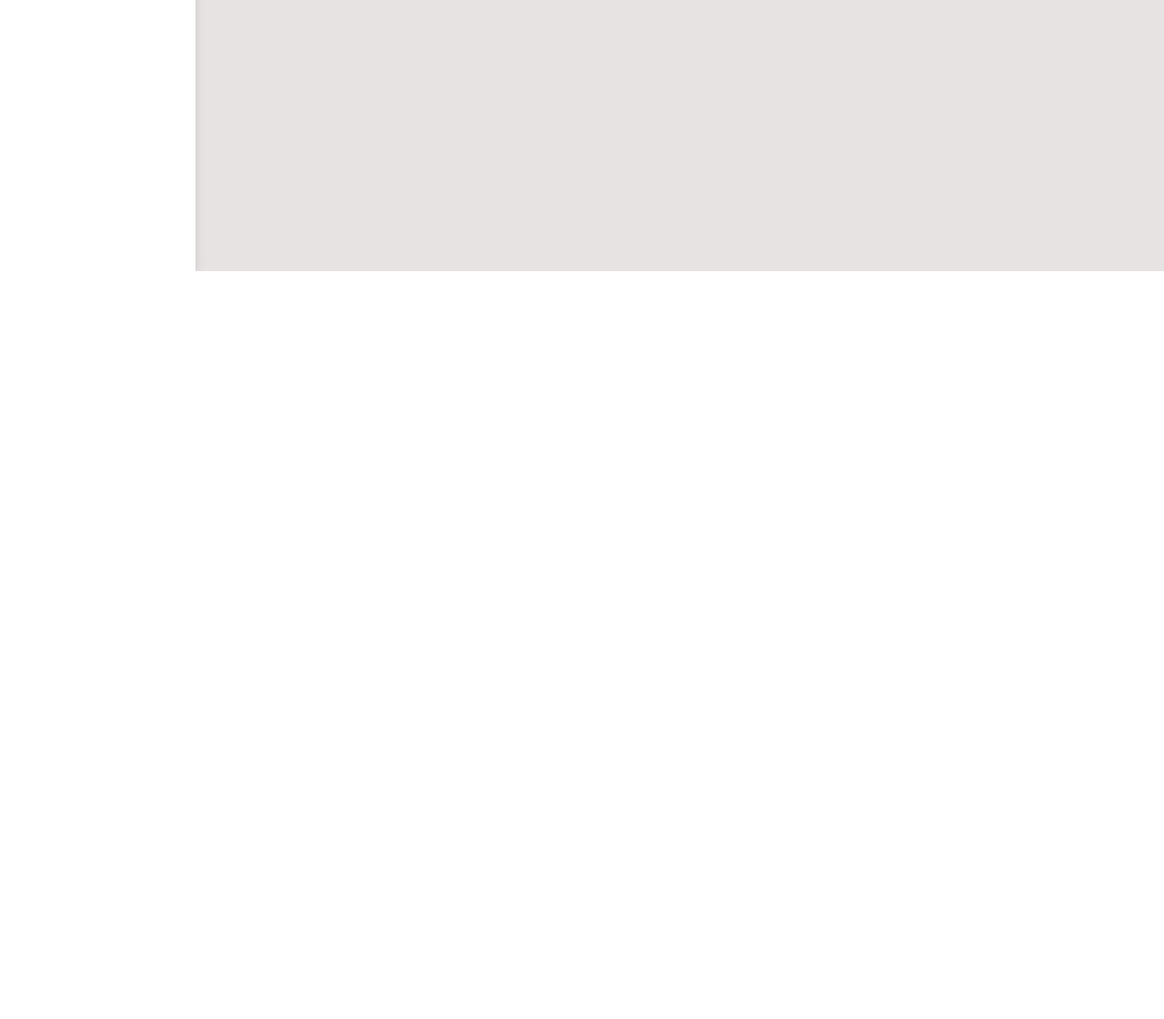
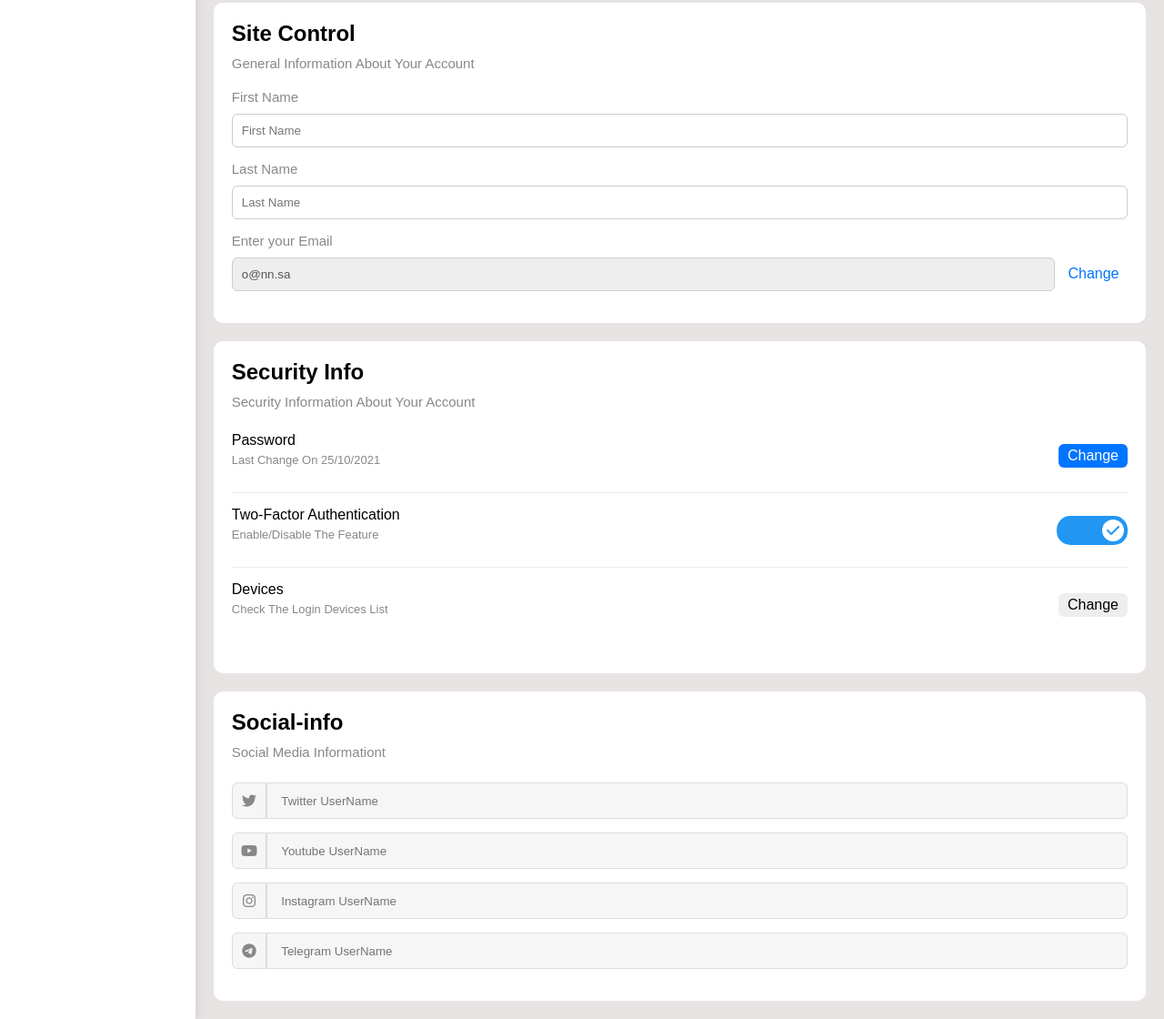
Before and after one commit to Muhammedbadr/HTML_And_CSS_Template_Four_lest, a plain HTML site: page settings.html in a window 1280 px wide. Shown: the part 502-1622 px from the top of the page at 91% size. Before the commit the page ends 800 px from the top, so only its background shows below. Drawn offline with Linux system fonts and the light colour scheme.

Commit message:
Add files via upload

```diff
--- a/css/framework.css
+++ b/css/framework.css
@@ -98,6 +98,10 @@
 
 .mb-10 {
   margin-bottom: 10px;
+}
+
+.mb-15 {
+  margin-bottom: 15px;
 }
 
 .mb-20 {
@@ -228,6 +232,9 @@
   color: var(--orange-color);
 }
 
+
+
+
 .bg-red {
   background-color: var(--red-color);
 }
@@ -252,6 +259,11 @@
   background-color: var(--blue-color);
 }
 
+.bg-grey {
+  background-color: var(--grey-color);
+}
+
+
 
 
 /* end color */
@@ -271,6 +283,10 @@
 
 .b-none {
   border: none;
+}
+
+.border-ccc {
+  border: 1px solid #ccc;
 }
 
 /* end border */
--- a/css/master.css
+++ b/css/master.css
@@ -719,8 +719,70 @@ ul {
   font-size: 13px;
 }
 
+.Settings-page {
+  grid-template-columns: repeat(auto-fill, minmax (500px, 1fr));
+}
+
+@media(max-width:767px) {
+  .Settings-page {
+    grid-template-columns: minmax (500px, 1fr);
+    margin-left: 10px;
+    margin-right: 10px;
+    gap: 20px;
+  }
+}
 
 
+.Settings-page .close-massage {
+  border: 1px solid #ccc;
+  resize: none;
+  min-height: 150px;
+}
+
+.Settings-page .email {
+  display: inline-flex;
+  width: calc(100% - 80px);
+}
+
+.Settings-page .sec-box {
+  padding-bottom: 15px;
+}
+
+.Settings-page .sec-box:not(:last-of-type) {
+  border-bottom: 1px solid var(--body-color);
+}
+
+.Settings-page .sec-box .buttom {
+  transition: var(--main-transition);
+}
+
+.Settings-page .sec-box .buttom:hover {
+  background-color: var(--main-color-alt);
+}
+
+
+.Settings-page .social-boxes i {
+  width: 40px;
+  height: 40px;
+  background-color: #f6f6f6;
+  border-radius: 6px 0 0 6px;
+  border-right: none;
+  border: 1px solid #ddd;
+  transition: var(--main-transition);
+}
+
+.Settings-page .social-boxes input {
+  height: 40px;
+  background-color: #f6f6f6;
+  border: 1px solid #ddd;
+  padding-left: 15px;
+  border-radius: 0 6px 6px 0;
+
+}
+
+.Settings-page .social-boxes>div:focus-within i {
+  color: black;
+}
 
 
 .toggle-checkbox {
@@ -759,7 +821,7 @@ ul {
 
 .toggle-checkbox:checked+.toggle-switch {
   background-color: var(--main-color);
-  color: black;
+
 }
 
 .toggle-checkbox:checked+.toggle-switch::before {
@@ -767,6 +829,10 @@ ul {
   left: 50px;
   color: var(--main-color);
 }
+
+
+
+
 
 @keyframes change-color {
   from {
--- a/settings.html
+++ b/settings.html
@@ -80,16 +80,115 @@
           <img src="/imgs/avatar.png" alt="">
         </div>
       </div>
+
+
+
+
+
+
       <h1 class="p-relative">Settings</h1>
-      <div class="Settings-page">
-        <label for="">
-          <input class="toggle-checkbox" type="checkbox">
-          <div class="toggle-switch">
+      <div class="Settings-page m-20 d-grid gap-20 ">
+
+
+        <div class="p-20 bg-white red-10 ">
+          <h2 class="mt-0 mb-10">Site Control</h2>
+          <p class="m-0 mb-20 c-grey fs-15">Control The Website If There Is Maintenance</p>
+          <div class="mb-15 between-flex ">
+            <div>
+              <span>Website Control</span>
+              <p class="c-grey mt-5 mb-0 fs-13">Open/Close Website And Type The Reason</p>
+            </div>
+            <div class="mb-15">
+              <label>
+                <input class="toggle-checkbox" type="checkbox" checked>
+                <div class="toggle-switch"></div>
+              </label>
+            </div>
+          </div>
+          <textarea class="close-massage p-10 red-6 d-block w-full" placeholder="Enter your inf"></textarea>
+        </div>
+
+
+        <div class="p-20 bg-white red-10 ">
+          <h2 class="mt-0 mb-10">Site Control</h2>
+          <p class="m-0 mb-20 c-grey fs-15">General Information About Your Account</p>
+
+
+          <div class="mb-15">
+            <label class="fs-15 c-grey d-block mb-10" for="First">First Name</label>
+            <input class="b-none border-ccc p-10 w-full red-6 d-block " id="First" type="text" placeholder="First Name">
+          </div>
+
+          <div class="mb-15">
+            <label class="fs-15 c-grey d-block mb-10" for="Last">Last Name</label>
+            <input class="b-none border-ccc p-10 w-full red-6 d-block " id="last" type="text" placeholder="Last Name">
+          </div>
+
+          <div class="mb-15">
+            <label class=" fs-15 c-grey d-block mb-10" for="Last">Enter your Email</label>
+            <input class=" email b-none bg- border-ccc p-10 w-full red-6  mr-10 bg-eee" id="email" type="email" disabled
+              value="o@nn.sa">
+            <a href="" class="c-blue">Change</a>
+          </div>
+        </div>
+
+
+        <div class="p-20 bg-white red-10 ">
+          <h2 class="mt-0 mb-10">Security Info </h2>
+          <p class="m-0 mb-25  c-grey fs-15">Security Information About Your Account</p>
+
+          <div class="sec-box mb-15 between-flex ">
+            <div>
+              <span class="">Password</span>
+              <p class="c-grey mt-5 fs-13">Last Change On 25/10/2021</p>
+            </div>
+            <a href="" class="buttom btn-shape bg-blue  c-white">Change</a>
+          </div>
+
+          <div class="sec-box mb-15 between-flex ">
+            <div>
+              <span class="">Two-Factor Authentication </span>
+              <p class="c-grey mt-5 fs-13">Enable/Disable The Feature</p>
+            </div>
+
+            <label>
+              <input class="toggle-checkbox" type="checkbox" checked>
+              <div class="toggle-switch"></div>
+            </label>
 
           </div>
-        </label>
+
+          <div class="sec-box mb-15 between-flex ">
+            <div>
+              <span class="">Devices </span>
+              <p class="c-grey mt-5 fs-13">Check The Login Devices List</p>
+            </div>
+            <a href="" class="buttom btn-shape bg-eee  c-black">Change</a>
+          </div>
+        </div>
+
+        <div class="social-boxes p-20 bg-white red-10 ">
+          <h2 class="mt-0 mb-10">Social-info </h2>
+          <p class="m-0 mb-25  c-grey fs-15">Social Media Informationt</p>
+          <div class="d-flex align-center mb-15 ">
+            <i class="fa-brands fa-twitter center-flex c-grey"></i>
+            <input class="w-full" type="text" placeholder="Twitter UserName">
+          </div>
+          <div class="d-flex align-center mb-15 ">
+            <i class="fa-brands fa-youtube center-flex c-grey"></i>
+            <input class="w-full" type="text" placeholder="Youtube UserName">
+          </div>
+          <div class="d-flex align-center mb-15 ">
+            <i class="fa-brands fa-instagram center-flex c-grey"></i>
+            <input class="w-full" type="text" placeholder="Instagram UserName">
+          </div>
+          <div class="d-flex align-center mb-15 ">
+            <i class="fa-brands fa-telegram center-flex c-grey"></i>
+            <input class="w-full" type="text" placeholder="Telegram UserName">
+          </div>
+        </div>
+
       </div>
-
     </div>
   </div>
   </div>
```
